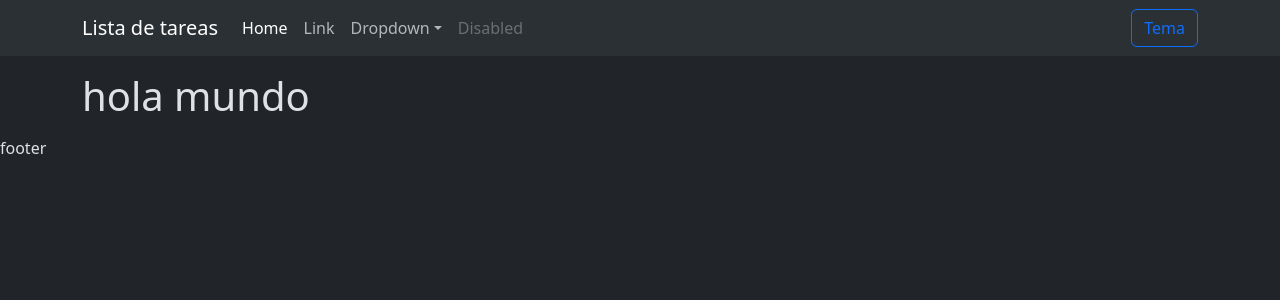
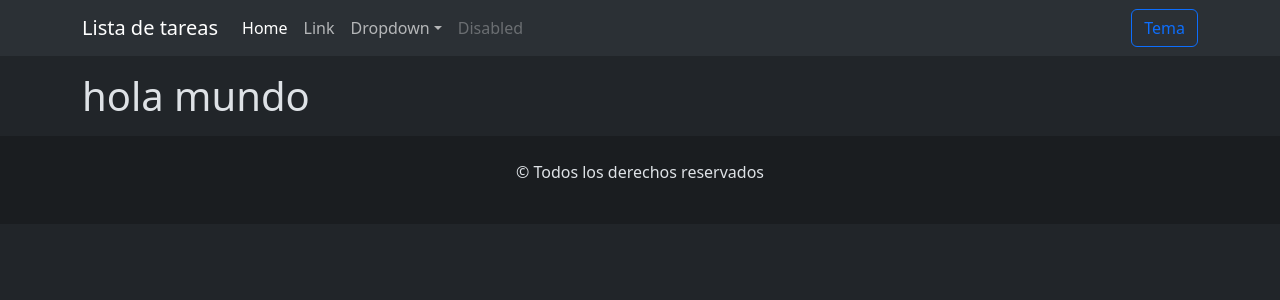
Before and after one commit to rollingcodeschool/listaTareas-c23, a React (Vite) app: page / in a window 1280 px wide. Shown: the top 300 px of the page. Built offline with nearby package versions, Linux system fonts and the light colour scheme.

Commit message:
agregamos el maquetado del footer

```diff
--- a/src/components/Footer.jsx
+++ b/src/components/Footer.jsx
@@ -1,8 +1,8 @@
 const Footer = () => {
     return (
-        <div>
-            footer
-        </div>
+        <footer className="bg-dark-subtle py-4 text-center">
+            <p>&copy; Todos los derechos reservados</p>
+        </footer>
     );
 };
 
```
